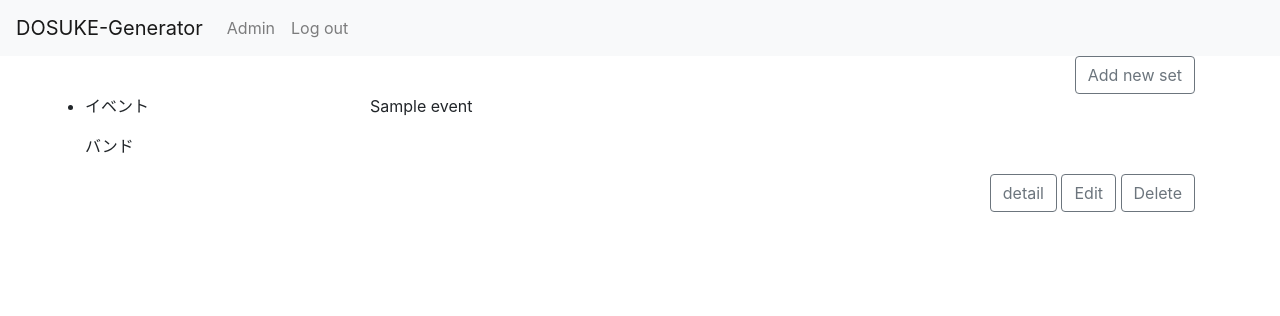
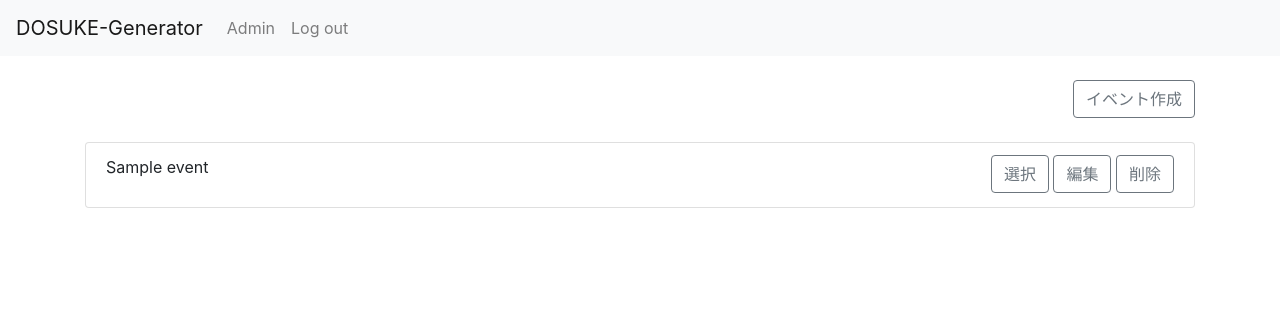
Before and after one commit to bbladr/dosuke_generator, a Django app: page / in a window 1280 px wide. Shown: the top 316 px of the page. Run offline with Django 3.2, Linux system fonts and the light colour scheme; a user stored in the database is signed in; tables that the repository leaves empty hold one stand-in row (values such as "Sample post"); some libraries are stand-ins or nearby versions.

Commit message:
add urls

```diff
--- a/dosuke/templates/dosuke/event_confirm_delete.html
+++ b/dosuke/templates/dosuke/event_confirm_delete.html
@@ -13,7 +13,7 @@
                     <input type="submit" class="btn btn-outline-secondary" value="削除" />
                 </div>
                 <div class="float-right">
-                    <a class="btn btn-outline-secondary" href="{% url 'index' %}">戻る</a>
+                    <a class="btn btn-outline-secondary" href="{% url 'event_list' %}">戻る</a>
                 </div>
             </div>
         </div>
--- a/dosuke/templates/dosuke/event_form.html
+++ b/dosuke/templates/dosuke/event_form.html
@@ -20,7 +20,7 @@
     <div class="row">
         <div class="col-12">
             <div class="float-right">
-                <a class="btn btn-outline-secondary" href="{% url 'index' %}">イベント一覧に戻る</a>
+                <a class="btn btn-outline-secondary" href="{% url 'event_list' %}">イベント一覧に戻る</a>
             </div>
         </div>
     </div>
--- a/dosuke/templates/dosuke/event_list.html
+++ b/dosuke/templates/dosuke/event_list.html
@@ -1,10 +1,10 @@
 {% extends "./_base.html" %}
 {% block content %}
 <div class="container">
-    <div class="row">
+    <div class="row my-4">
         <div class="col-12">
             <div class="float-right">
-                <a class="btn btn-outline-secondary" href="{% url 'create' %}">Add new set</a>
+                <a class="btn btn-outline-secondary" href="{% url 'create' %}">イベント作成</a>
             </div>
         </div>
     </div>
@@ -13,35 +13,18 @@
         <div class="col-12">
             <ul class="list-group">
                 {% for event in event_list %}
-                <li class="list-group-event">
-                    <div class="row">
-                        <div class="col-3">
-                            <p>イベント</p>
-                        </div>
-                        <div class="col-9">
-                            <p>{{ event.name }}</p>
-                        </div>
+                <li class="list-group-item">
+                    <div class="float-left">
+                        <p>{{ event.name }}</p>
                     </div>
-                    <div class="row">
-                        <div class="col-3">
-                            <p>バンド</p>
-                        </div>
-                        <div class="col-9">
-                            <p>{{event.band_list}}</p>
-                        </div>
-                    </div>
-                    <div class="row">
-                        <div class="col-12">
-                            <div class="float-right">
-                                <a class="btn btn-outline-secondary " href="{% url 'detail' event.pk %}">detail</a>
-                                <a class="btn btn-outline-secondary " href="{% url 'update' event.pk %}">Edit</a>
-                                <a class="btn btn-outline-secondary " href="{% url 'delete' event.pk %}">Delete</a>
-                            </div>
-                        </div>
+                    <div class="float-right">
+                        <a class="btn btn-outline-secondary " href="{% url 'detail' event.pk %}">選択</a>
+                        <a class="btn btn-outline-secondary " href="{% url 'update' event.pk %}">編集</a>
+                        <a class="btn btn-outline-secondary " href="{% url 'delete' event.pk %}">削除</a>
                     </div>
                 </li>
                 {% empty %}
-                <li class="list-group-event">
+                <li class="list-group-item">
                     対象のデータがありません
                 </li>
                 {% endfor %}
--- a/dosuke/urls.py
+++ b/dosuke/urls.py
@@ -3,7 +3,7 @@ from .views import EventListView, EventDetailView, EventCreateView, EventUpdateV
 
 urlpatterns = [
     # イベント一覧画面
-    path('',  EventListView.as_view(), name='index'),
+    path('',  EventListView.as_view(), name='event_list'),
     # イベント詳細画面
     path('detail/<int:pk>/', EventDetailView.as_view(), name='detail'),
     # イベント作成画面
@@ -14,4 +14,14 @@ urlpatterns = [
     path('delete/<int:pk>/', EventDeleteView.as_view(), name='delete'),
     # 生成結果画面
     path('generate/<int:pk>/', EventGenerateView.as_view(), name='generate'),
+    # バンド一覧画面
+    path('band/',  EventListView.as_view(), name='band_index'),
+    # バンド詳細画面
+    path('band/detail/<int:pk>/', EventDetailView.as_view(), name='detail'),
+    # バンド作成画面
+    path('band/create/', EventCreateView.as_view(), name='create'),
+    # バンド更新画面
+    path('band/update/<int:pk>/', EventUpdateView.as_view(), name='update'),
+    # バンド削除画面
+    path('band/delete/<int:pk>/', EventDeleteView.as_view(), name='delete'),
 ]
--- a/dosuke/views.py
+++ b/dosuke/views.py
@@ -3,7 +3,7 @@ from django.contrib.auth.mixins import LoginRequiredMixin
 from django.views.generic import ListView, DetailView, TemplateView
 from django.views.generic.edit import CreateView, UpdateView, DeleteView
 
-from .models import Event
+from .models import Event, Band
 from .forms import EventForm
 from .functions import getTimetable, getTimeLavel
 
@@ -15,6 +15,12 @@ class EventListView(LoginRequiredMixin, ListView):
 # イベント詳細画面
 class EventDetailView(LoginRequiredMixin, DetailView):
     model = Event
+
+    def get_context_data(self, **kwargs):
+        context = super().get_context_data(**kwargs)
+        context['bands'] = Band.objects.filter(event__name=context['event']).all()
+        return context
+
 
 # イベント作成画面
 class EventCreateView(LoginRequiredMixin, CreateView):
```
Also changed, not shown: dosuke/templates/dosuke/event_card.html (+9 -8 lines), dosuke/templates/dosuke/event_detail.html (+7 -3 lines).
